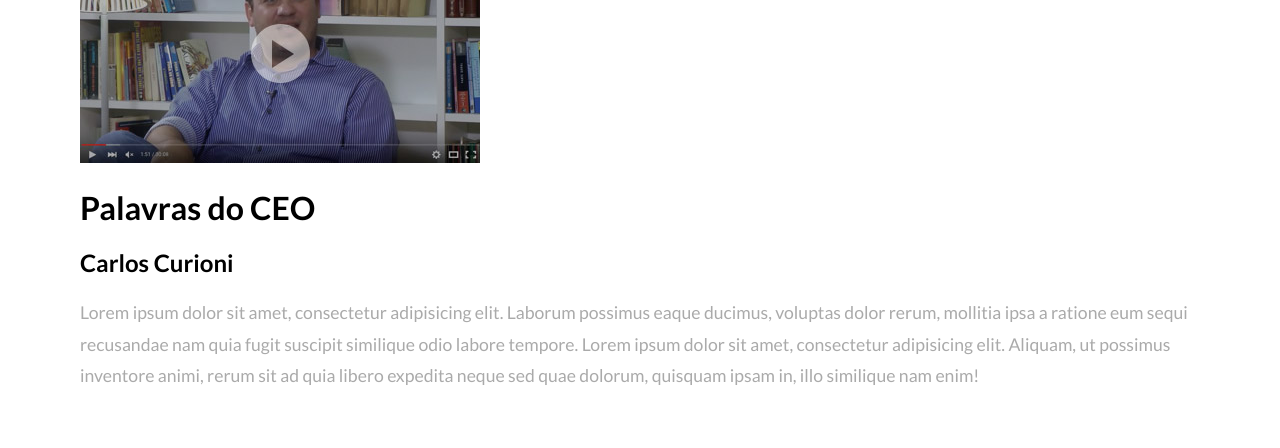
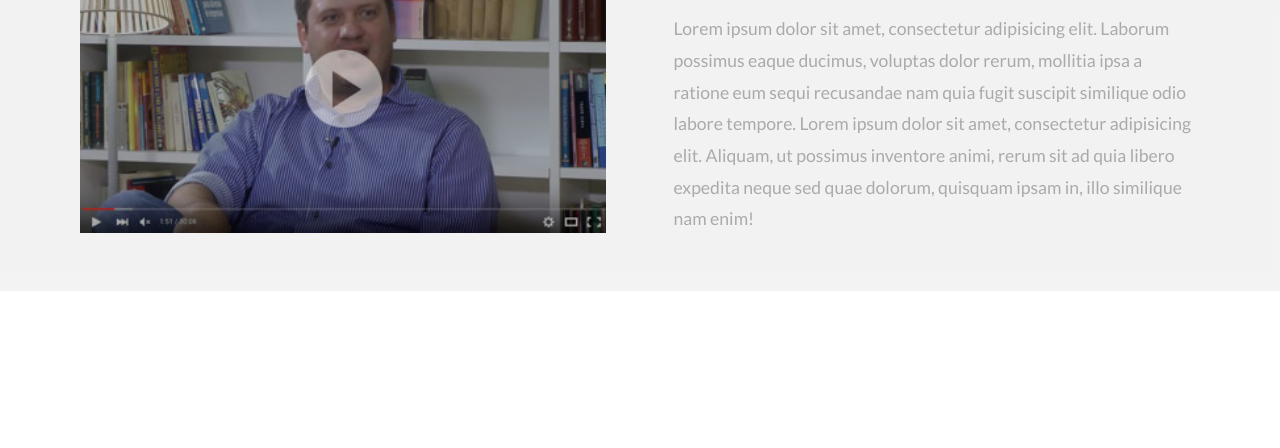
Before and after one commit to gabrielmedina/elo7-test, a website: page index.html in a window 1280 px wide. Shown: the part 746-1194 px from the top of the page. After the commit the page ends 1037 px from the top, so only its background shows below. Drawn offline with nearby package versions, Linux system fonts and the light colour scheme; files that its build step writes are made by us from their sources.

Commit message:
Adicionando estilos para apresentação da seção 'Palavras do CEO'

```diff
--- a/assets/stylesheets/application.scss
+++ b/assets/stylesheets/application.scss
@@ -9,3 +9,4 @@
 @import "layout/section";
 
 @import "components/btn";
+@import "components/video";
--- /dev/null
+++ b/assets/stylesheets/components/_video.scss
@@ -0,0 +1,32 @@
+// video
+
+.video {
+
+}
+
+.video__player {
+  margin: 0 0 1rem;
+}
+
+.video__link {
+  display: block;
+}
+
+.video__image {
+  position: relative;
+  width: 100%;
+}
+
+
+@media screen and (min-width: $breakpoint-sm) {
+  .video__player {
+    float: left;
+    width: 47%;
+    margin-right: 6%;
+  }
+
+  .video__content {
+    float: left;
+    width: 47%;
+  }
+}
--- a/assets/stylesheets/layout/_section.scss
+++ b/assets/stylesheets/layout/_section.scss
@@ -2,6 +2,38 @@
 
 .section {
   padding: 1rem 0;
+}
+
+.section--secondary {
+  background: rgba($black, .05);
+}
+
+.section__header {
+  text-align: center;
+
+  .section__title,
+  .section__caption {
+    margin: 0 0 .25rem;
+  }
+
+  margin: 0 0 1rem;
+}
+
+.section__title {
+  margin: 0 0 1rem;
+
+  color: lighten($black, 30%);
+  font-size: 1.1rem;
+  font-weight: 800;
+  text-transform: uppercase;
+}
+
+.section__caption {
+  margin: 0 0 1rem;
+
+  color: $primary;
+  font-size: 1rem;
+  font-weight: 400;
 }
 
 .section__text {
@@ -24,6 +56,18 @@
     padding: 2rem 0;
   }
 
+  .section__header {
+    text-align: left;
+  }
+
+  .section__title {
+    font-size: 1.4rem;
+  }
+
+  .section__caption {
+    font-size: 1.2rem;
+  }
+
   .section__text {
     font-size: 1.1rem;
 
```
